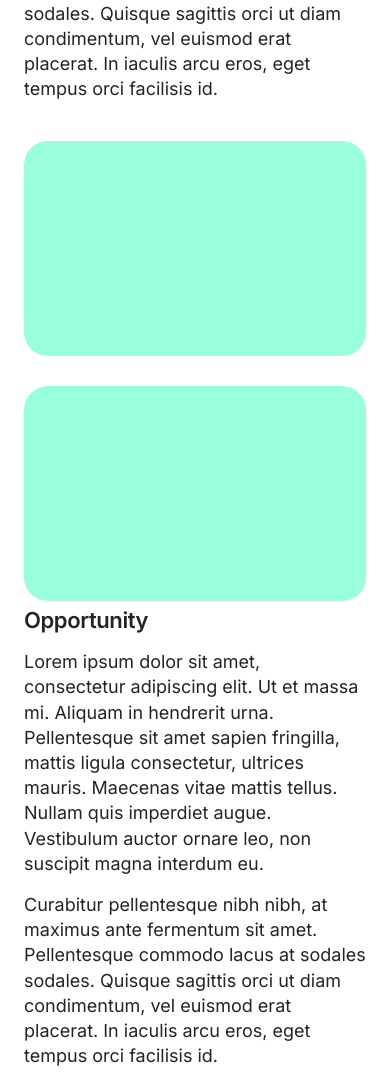
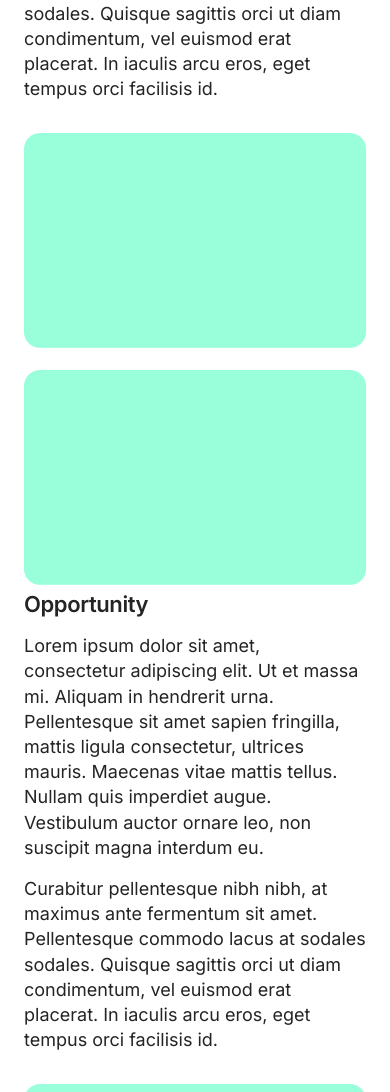
Before and after one commit to chloemademe-jpg/delightfulshapes, a plain HTML site: page project_template.html in a window 390 px wide. Shown: the part 882-1974 px from the top of the page. Drawn offline with Linux system fonts and the light colour scheme.

Commit message:
Update style.css

```diff
--- a/style.css
+++ b/style.css
@@ -568,6 +568,12 @@ p.copyright {
     grid-column: span 8;
   }
 
+  .six_col_centre img {
+    width: 100%;
+    margin-top: 16px;
+    border-radius: 16px;
+  }
+
   .footer {
     background-image: url(assets/footer_shapes.svg);
     background-position: top; /* Align the background image at the bottom */
```
